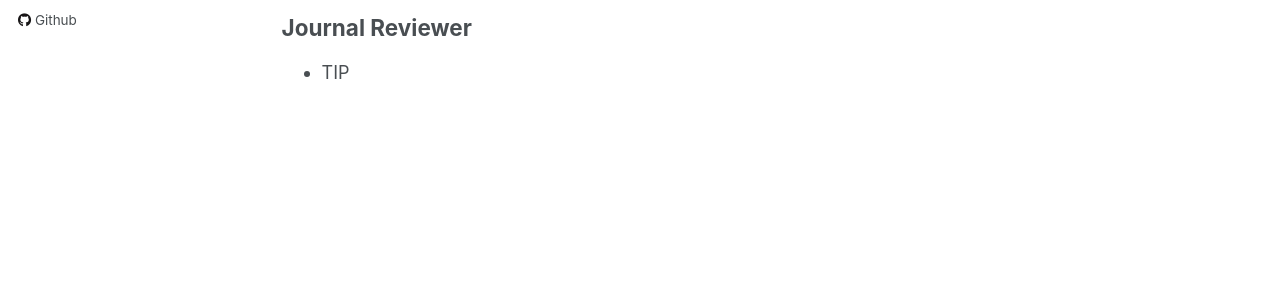
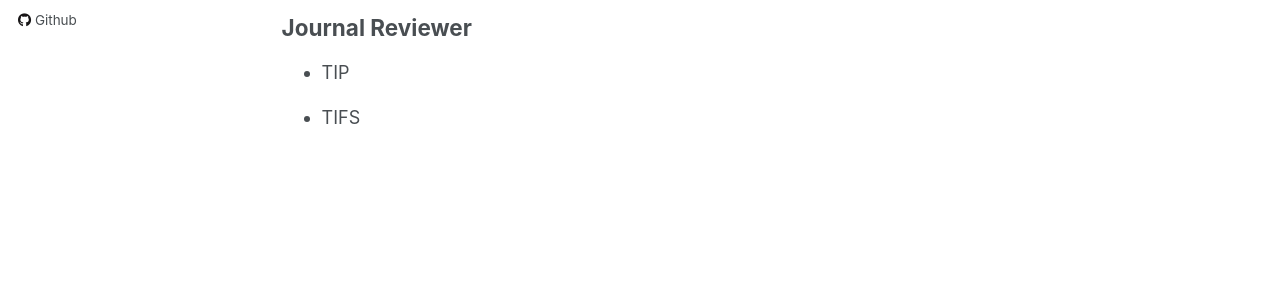
Before and after one commit to shijiangming1/shijiangming1.github.io, a Jekyll site: the page built from _pages/Services.md, in a window 1280 px wide and 1038 px high. Shown: the part 481-781 px from the top of the window. Built offline with Jekyll 4.4.1, drawn with Linux system fonts in a browser that asks for light colours; some web fonts are replaced.

Commit message:
Update Services.md

```diff
--- a/_pages/Services.md
+++ b/_pages/Services.md
@@ -21,3 +21,7 @@ author_profile: true
 <ul>
     <li>TIP</li>
 </ul>
+
+<ul>
+    <li>TIFS</li>
+</ul>
```
